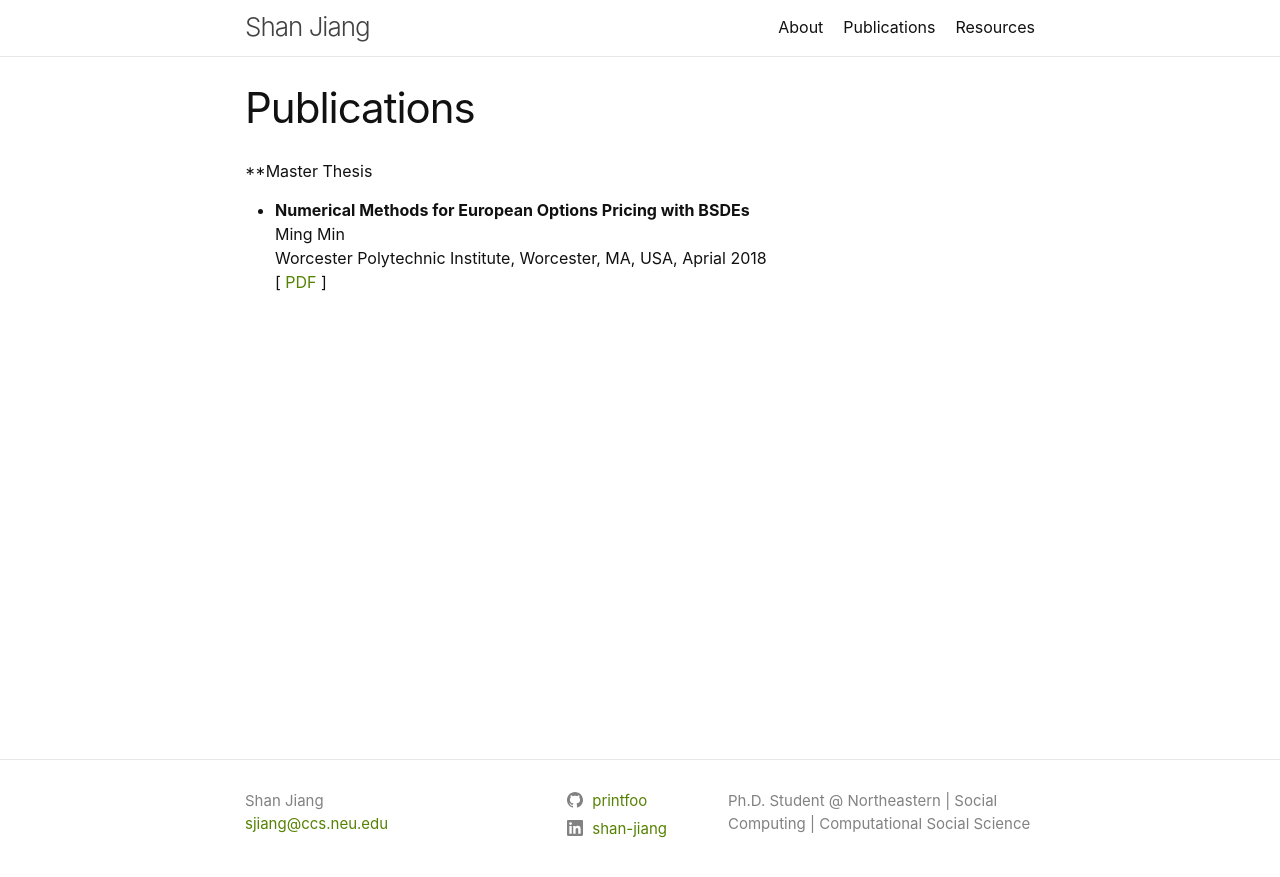
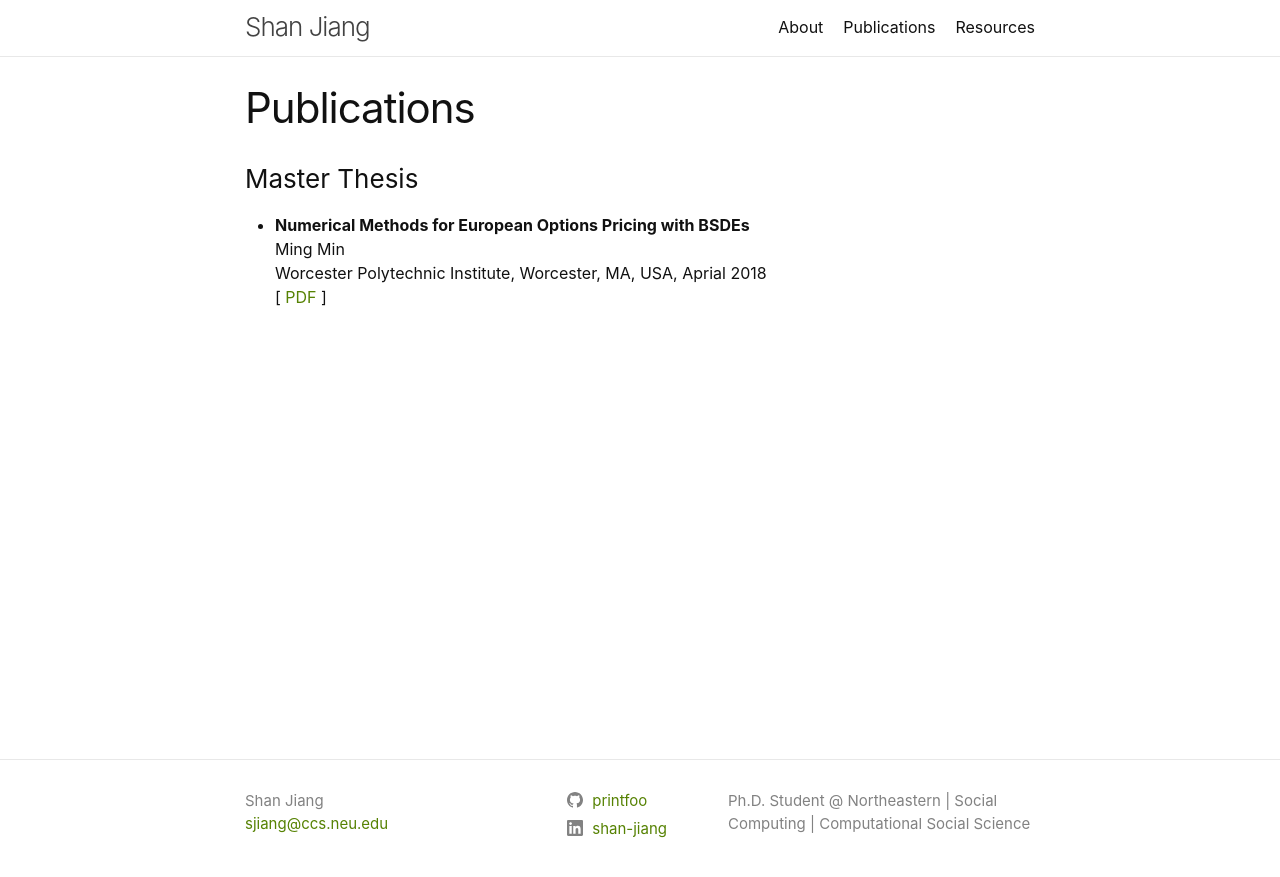
Before and after one commit to mmin0/mmin0.github.io, a Jekyll site: the page built from publications/index.md, in a window 1280 px wide. Shown: the top 877 px of the page. Built offline with Jekyll 4.4.1, drawn with Linux system fonts in a browser that asks for light colours.

```diff
--- a/publications/index.md
+++ b/publications/index.md
@@ -3,7 +3,7 @@ layout: page
 title: Publications
 ---
 
-**Master Thesis
+### Master Thesis
 * **Numerical Methods for European Options Pricing with BSDEs**
 Ming Min
 Worcester Polytechnic Institute, Worcester, MA, USA, Aprial 2018
```
